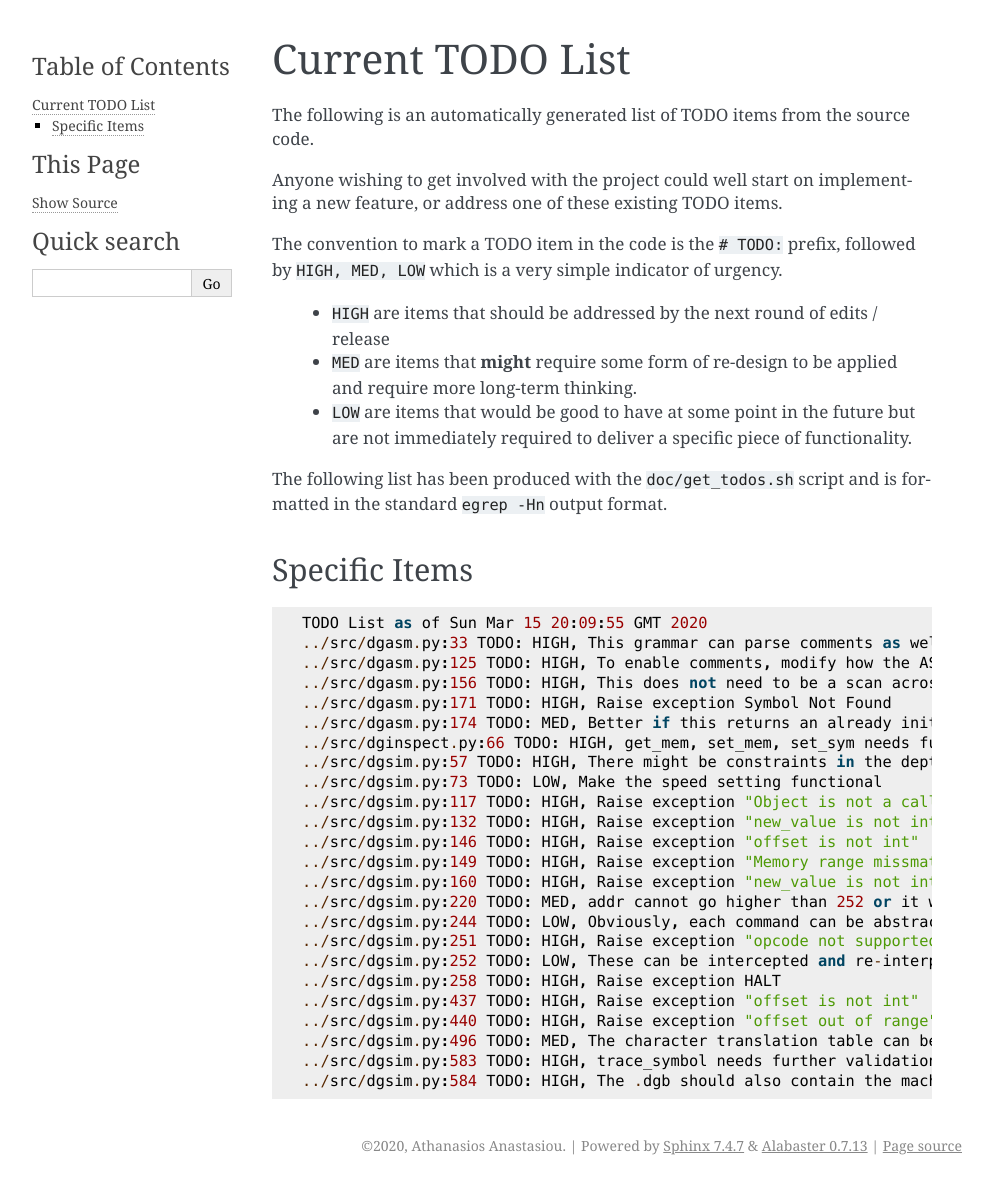
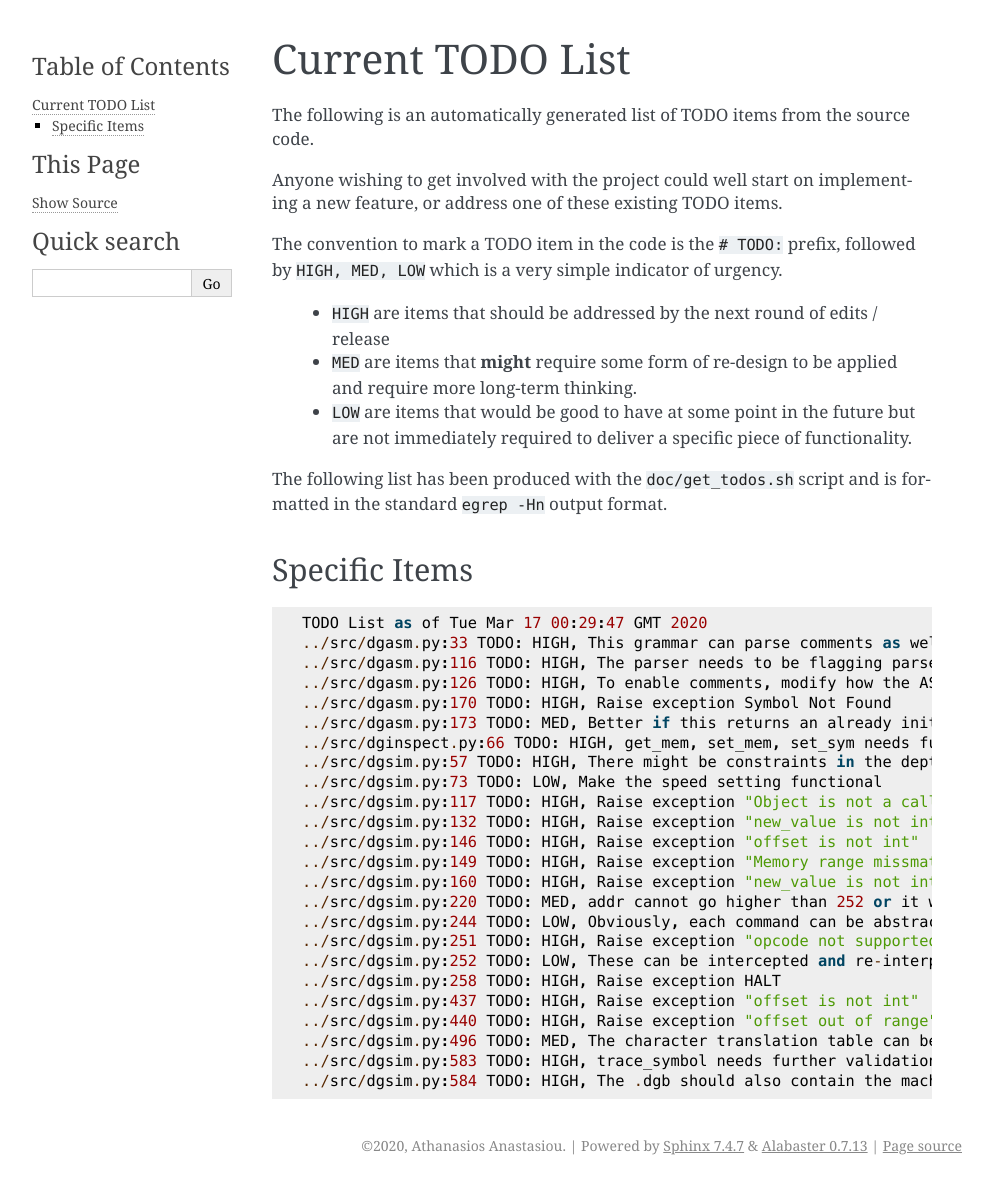
Before and after one commit to aanastasiou/dgtools, a Sphinx documentation site: the page built from doc/source/current_todos.rst, in a window 1280 px wide. Shown: the whole page, without its empty margins (148-1141 px from the left). Built offline with Sphinx 7.4.7, drawn with Linux system fonts in a browser that asks for light colours.

Commit message:
Further doc notes and initial work on an LFSR

```diff
--- a/doc/source/index.rst
+++ b/doc/source/index.rst
@@ -23,6 +23,7 @@
 
    introductory_topics
    advanced_topics
+   digirule2_asm
    script_detail
    current_todos
 
--- a/doc/source/todo_list.txt
+++ b/doc/source/todo_list.txt
@@ -1,9 +1,9 @@
-TODO List as of Sun Mar 15 20:09:55 GMT 2020
+TODO List as of Tue Mar 17 00:29:47 GMT 2020
 ../src/dgasm.py:33 TODO: HIGH, This grammar can parse comments as well but they are not yet enabled. Enable them.
-../src/dgasm.py:125 TODO: HIGH, To enable comments, modify how the AST is interpreted here.
-../src/dgasm.py:156 TODO: HIGH, This does not need to be a scan across the full object code, it can simply isolate
-../src/dgasm.py:171 TODO: HIGH, Raise exception Symbol Not Found
-../src/dgasm.py:174 TODO: MED, Better if this returns an already initialised machine.
+../src/dgasm.py:116 TODO: HIGH, The parser needs to be flagging parse errors along with the locations where these happened.
+../src/dgasm.py:126 TODO: HIGH, To enable comments, modify how the AST is interpreted here.
+../src/dgasm.py:170 TODO: HIGH, Raise exception Symbol Not Found
+../src/dgasm.py:173 TODO: MED, Better if this returns an already initialised machine.
 ../src/dginspect.py:66 TODO: HIGH, get_mem, set_mem, set_sym needs further validation
 ../src/dgsim.py:57 TODO: HIGH, There might be constraints in the depth of this stack. Not yet implemented.
 ../src/dgsim.py:73 TODO: LOW, Make the speed setting functional
```
Also changed, not shown: doc/source/digirule2_asm.rst (added, +30 -0 lines), 2 other files.
